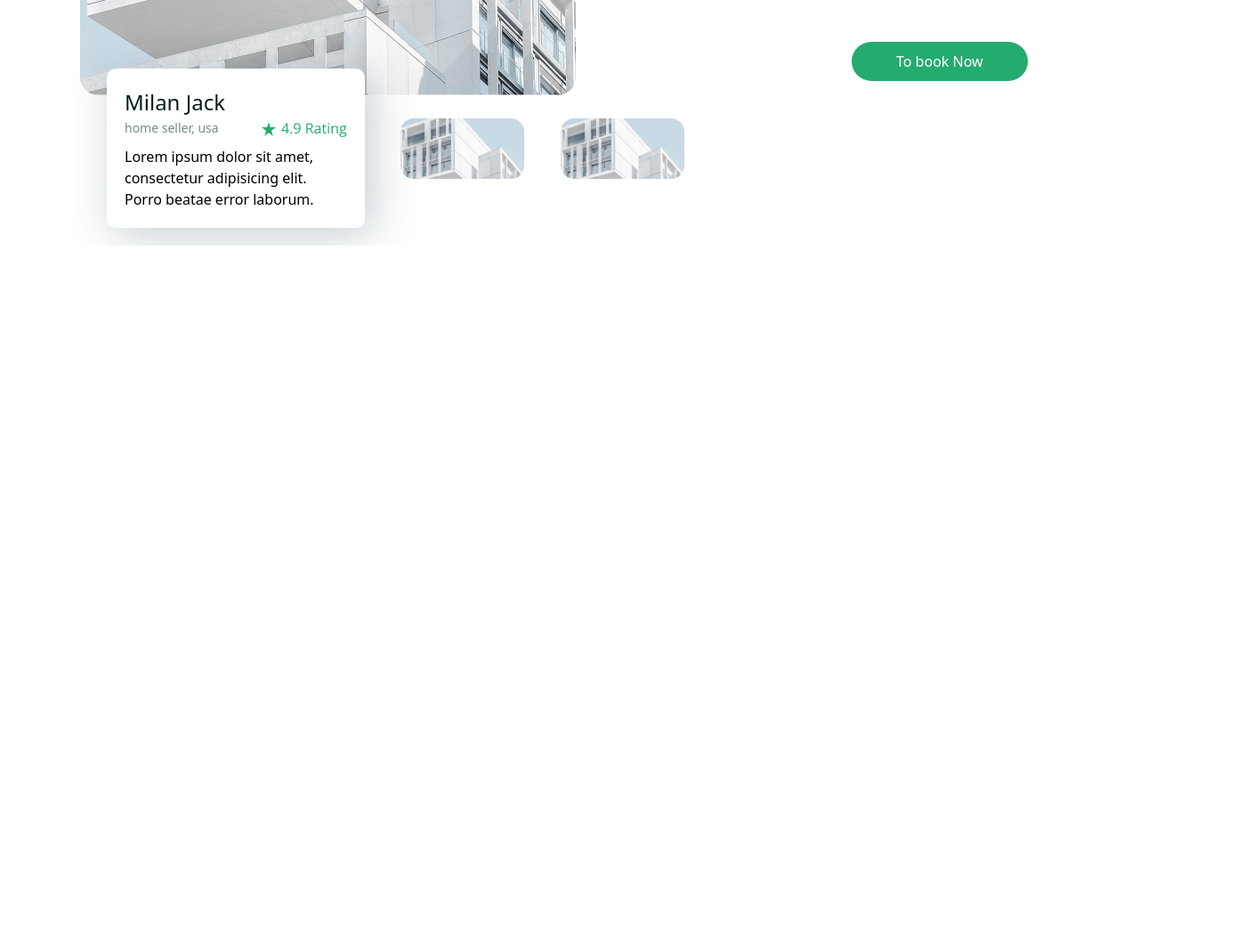
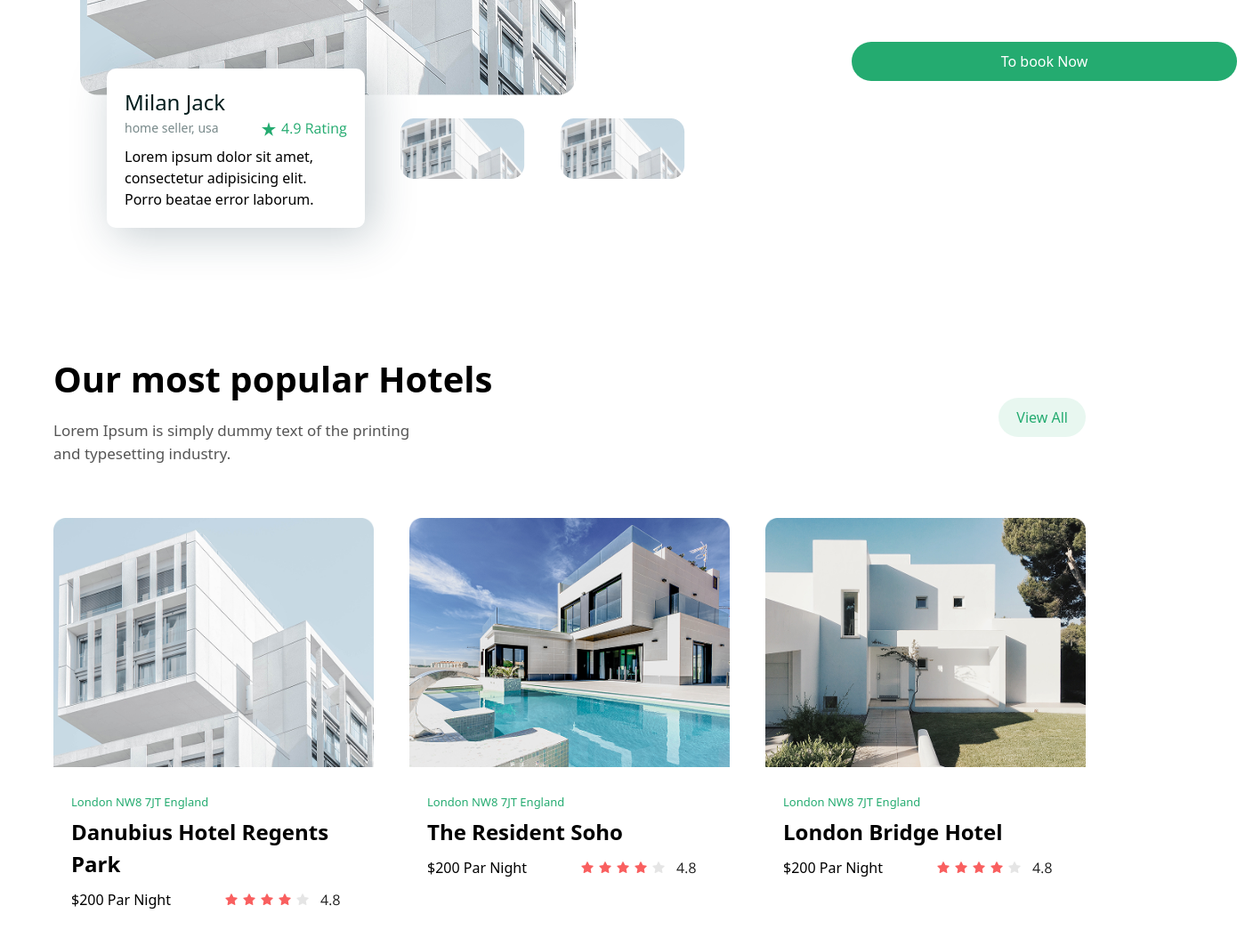
Before and after one commit to idris0111/mir360, a website: page src/indexidris.html in a window 1280 px wide. Shown: the part 551-1614 px from the top of the page at 89% size, 1390 px wide, since content can reach past the window. Before the commit the page ends 827 px from the top, so only its background shows below. Drawn offline with nearby package versions, Linux system fonts and the light colour scheme; files that its build step writes are made by us from their sources.

Commit message:
в новый версий мы дабавили рекоминдаций недвижимости

```diff
--- a/src/indexidris.html
+++ b/src/indexidris.html
@@ -26,7 +26,8 @@
             <div>
                 <p class="text-[15px] text-[#24AB70] mb-[10px]">London NW8 7JT England</p>
                 <h1 class="text-[28px] text-[#222222] mb-[20px] font-[600]">Danubius Hotel Regents Park</h1>
-                <div class="text-[18px] flex items-center gap-[100px] font-[700] text-[#222222] mb-[25px]">
+                <div
+                    class="text-[18px] flex items-center gap-[70px] lg:gap-[100px] font-[700] text-[#222222] mb-[25px]">
                     <h2>$200 Par Night</h2>
                     <img src="./Group 10.png" alt="">
                 </div>
@@ -37,7 +38,8 @@
                     организационной деятельности требует от нас анализа направлений прогрессивного развития. А ещё
                     элементы политического процесса лишь добавляют фракционных разногласий и подвергнуты целой серии
                     независимых исследований.</p>
-                <button class="lg:ml-[200px] bg-[#24AB70] rounded-[35px] py-[10px] mt-[20px] text-white px-[50px]">To
+                <button
+                    class="lg:ml-[200px] bg-[#24AB70] rounded-[35px] py-[10px] mt-[20px] text-white lg:px-[50px] w-full">To
                     book Now</button>
             </div>
         </div>
@@ -54,6 +56,52 @@
             <img src="./Mask group.png" alt="">
         </div>
     </section>
+    <section>
+        <div
+            class="max-w-[1200px] p-[20px] text-center lg:text-start flex flex-col lg:flex-row items-center justify-between m-auto mt-[100px]">
+            <div>
+                <h1 class="text-[40px] font-[600] mb-[15px] ">Our most popular Hotels</h1>
+                <p class="mb-[20px] text-[17px] text-[#555555]">Lorem Ipsum is simply dummy text of the printing <br>
+                    and typesetting industry.</p>
+            </div>
+            <button class="text-[#24AB70] bg-[#24AB701A] py-[10px] px-[20px] rounded-[35px]">View All</button>
+        </div>
+        <div class="flex flex-col lg:flex-row max-w-[1200px] m-auto ">
+            <div class="p-[20px]">
+                <img src="./image (24).png" alt="">
+                <div class="p-[20px] lg:mt-[10px]">
+                    <p class="mb-[5px] text-[13px] text-[#24AB70]">London NW8 7JT England</p>
+                    <h1 class="text-[24px] font-[600]">Danubius Hotel Regents Park</h1>
+                    <div class="flex items-center gap-[60px] mt-[10px]">
+                        <p>$200 Par Night</p>
+                        <img src="./Group 10 (1).png" alt="">
+                    </div>
+                </div>
+            </div>
+            <div class="p-[20px]">
+                <img src="./image (25).png" alt="">
+                <div class="p-[20px] lg:mt-[10px]">
+                    <p class="mb-[5px] text-[13px] text-[#24AB70]">London NW8 7JT England</p>
+                    <h1 class="text-[24px] font-[600]">The Resident Soho</h1>
+                    <div class="flex items-center gap-[60px] mt-[10px]">
+                        <p>$200 Par Night</p>
+                        <img src="./Group 10 (1).png" alt="">
+                    </div>
+                </div>
+            </div>
+            <div class="p-[20px]">
+                <img src="./image (26).png" alt="">
+                <div class="p-[20px] lg:mt-[10px]">
+                    <p class="mb-[5px] text-[13px] text-[#24AB70]">London NW8 7JT England</p>
+                    <h1 class="text-[24px] font-[600]">London Bridge Hotel</h1>
+                    <div class="flex items-center gap-[60px] mt-[10px]">
+                        <p>$200 Par Night</p>
+                        <img src="./Group 10 (1).png" alt="">
+                    </div>
+                </div>
+            </div>
+        </div>
+    </section>
 </body>
 
 </html>
```
Also changed, not shown: src/Group 10 (1).png (added), src/image (24).png (added), src/image (25).png (added), src/image (26).png (added).
